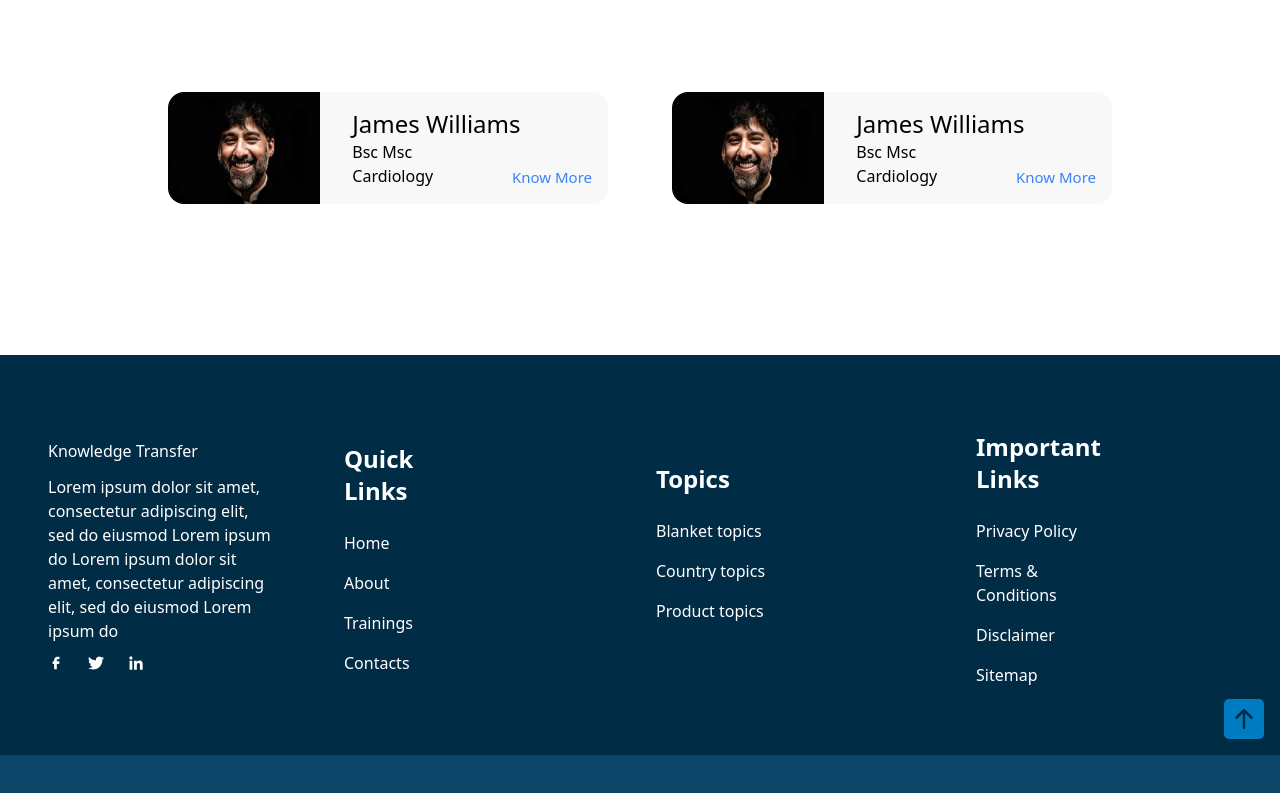
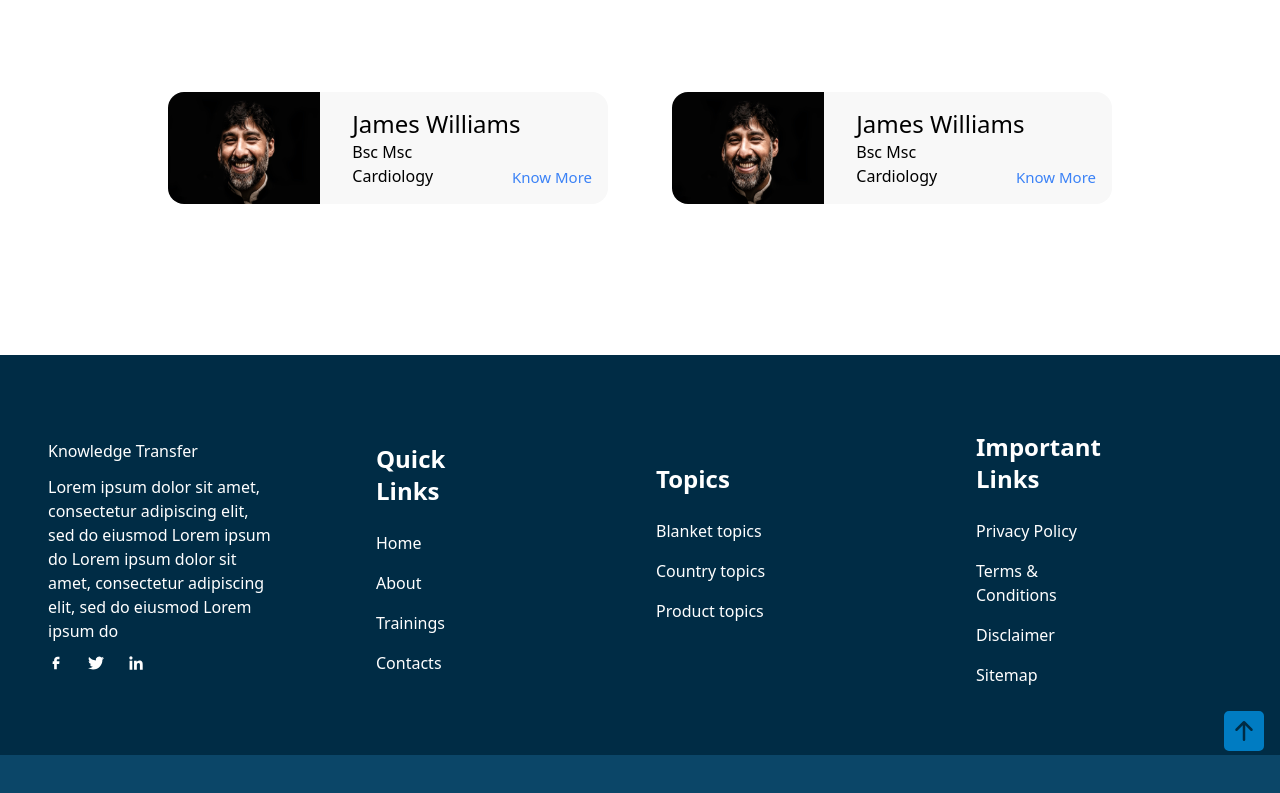
Before and after one commit to Sumit-Sahni/outshade, a React (Create React App) app in the folder outshade/: page / in a window 1280 px wide. Shown: the part 3989-4782 px from the top of the page. Built offline with nearby package versions, Linux system fonts and the light colour scheme.

Commit message:
Final Deployed All Codes

```diff
--- a/outshade/src/Screens/Footer/Footer.jsx
+++ b/outshade/src/Screens/Footer/Footer.jsx
@@ -25,7 +25,7 @@ const Footer = () => {
            </div>
 
            <div className='grid grid-cols-3 col-span-3 w-full   text-white'>
-                 <div className=' w-1/2 flex justify-end  sm:items-center mx-2'>
+                 <div className=' w-1/2 flex justify-end  sm:items-center mx-10'>
                      <ul>
                        <li className='text-xl sm:text-2xl font-semibold my-6'>Quick Links</li>
                        <li className='pb-4'>Home</li>
@@ -53,7 +53,7 @@ const Footer = () => {
                      </ul>
                  </div>
            </div>
-           <div className='right-0 bottom-0 absolute mx-4 mb-4'>
+           <div className='right-0 bottom-0 absolute mx-4 mb-1'>
                 <BsFillArrowUpSquareFill size={40} style={{"color":"#007CC2"}}/>
            </div>
     </section>
```
